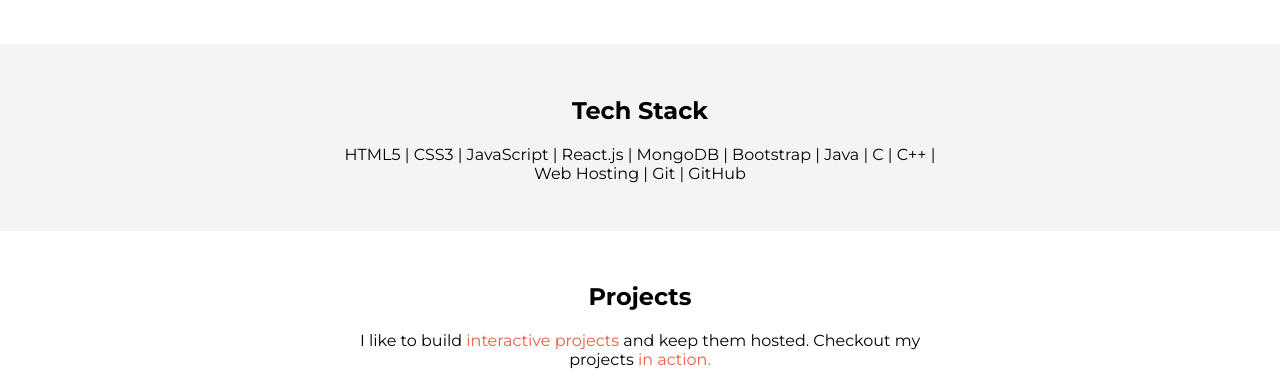
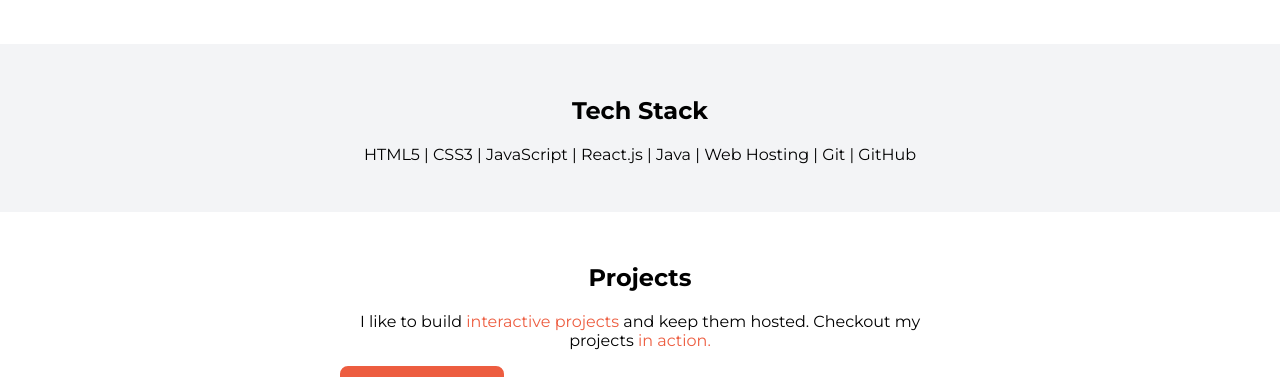
Before and after one commit to Tarandeep-s1ngh/Component-Library, a plain HTML site: page index.html in a window 1280 px wide. Shown: the part 421-798 px from the top of the page. Drawn offline with nearby package versions, Linux system fonts and the light colour scheme.

Commit message:
refactor: removed boiler code

```diff
--- a/index.html
+++ b/index.html
@@ -42,8 +42,7 @@
     <section class="section ow">
         <div class="container-center">
             <h1>Tech Stack</h1>
-            <p style="text-align: center;">HTML5 | CSS3 | JavaScript | React.js | MongoDB | Bootstrap | Java | C | C++ |
-                Web Hosting | Git | GitHub</p>
+            <p style="text-align: center;">HTML5 | CSS3 | JavaScript | React.js | Java | Web Hosting | Git | GitHub</p>
         </div>
 
     </section>
```
